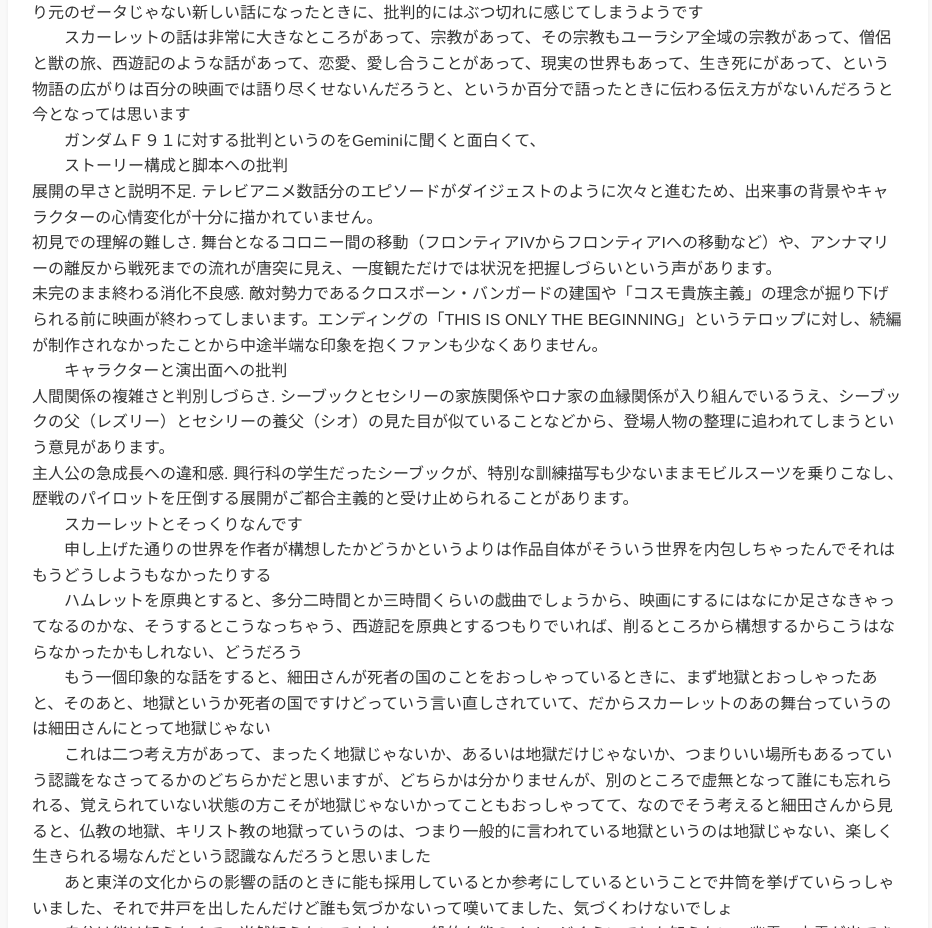
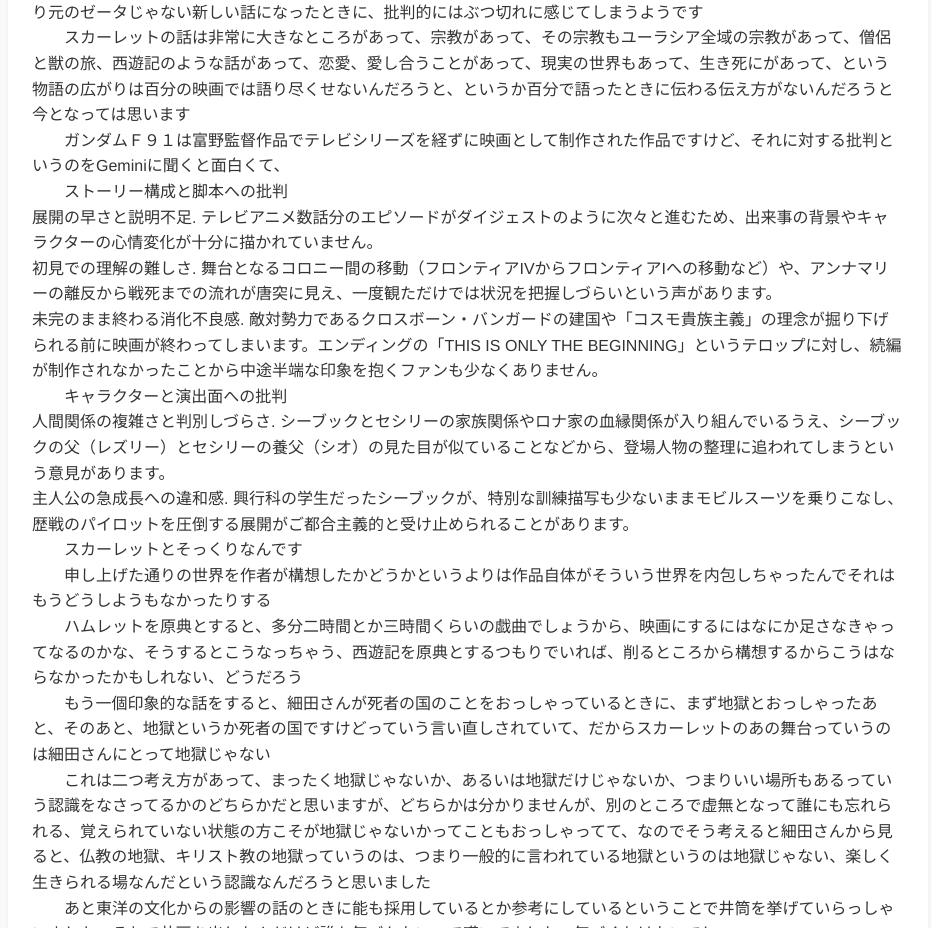
Before and after one commit to tenregularquadrilaterals/tenregularquadrilaterals.github.io, a plain HTML site: page 20261031waseda.html in a window 1280 px wide. Shown: the part 3340-4268 px from the top of the page, without its empty margins (172-1104 px from the left). Drawn offline with Linux system fonts and the light colour scheme.

Commit message:
Clarify criticism of Gundam F91 in the text

```diff
--- a/20261031waseda.html
+++ b/20261031waseda.html
@@ -74,7 +74,7 @@
       <p>それを編集して三本だったかな、の映画にしてて、それもちろん面白いんですけど、テレビ見ずに見た人が見るとどうだろう、流れが分かるのかなっていうのは結構あって、あと新訳のゼータですね</p>
       <p>新訳のゼータもすごい評価が悪くて、編集、作り直しとしてはすごい仕上がりがいいと思うんですけど、でもやっぱり元のゼータじゃない新しい話になったときに、批判的にはぶつ切れに感じてしまうようです</p>
       <p>スカーレットの話は非常に大きなところがあって、宗教があって、その宗教もユーラシア全域の宗教があって、僧侶と獣の旅、西遊記のような話があって、恋愛、愛し合うことがあって、現実の世界もあって、生き死にがあって、という物語の広がりは百分の映画では語り尽くせないんだろうと、というか百分で語ったときに伝わる伝え方がないんだろうと今となっては思います</p>
-      <p>ガンダムＦ９１に対する批判というのをGeminiに聞くと面白くて、</p>
+      <p>ガンダムＦ９１は富野監督作品でテレビシリーズを経ずに映画として制作された作品ですけど、それに対する批判というのをGeminiに聞くと面白くて、</p>
       <p>ストーリー構成と脚本への批判</p>
       <ul>
         <li>展開の早さと説明不足. テレビアニメ数話分のエピソードがダイジェストのように次々と進むため、出来事の背景やキャラクターの心情変化が十分に描かれていません。</li>
```
